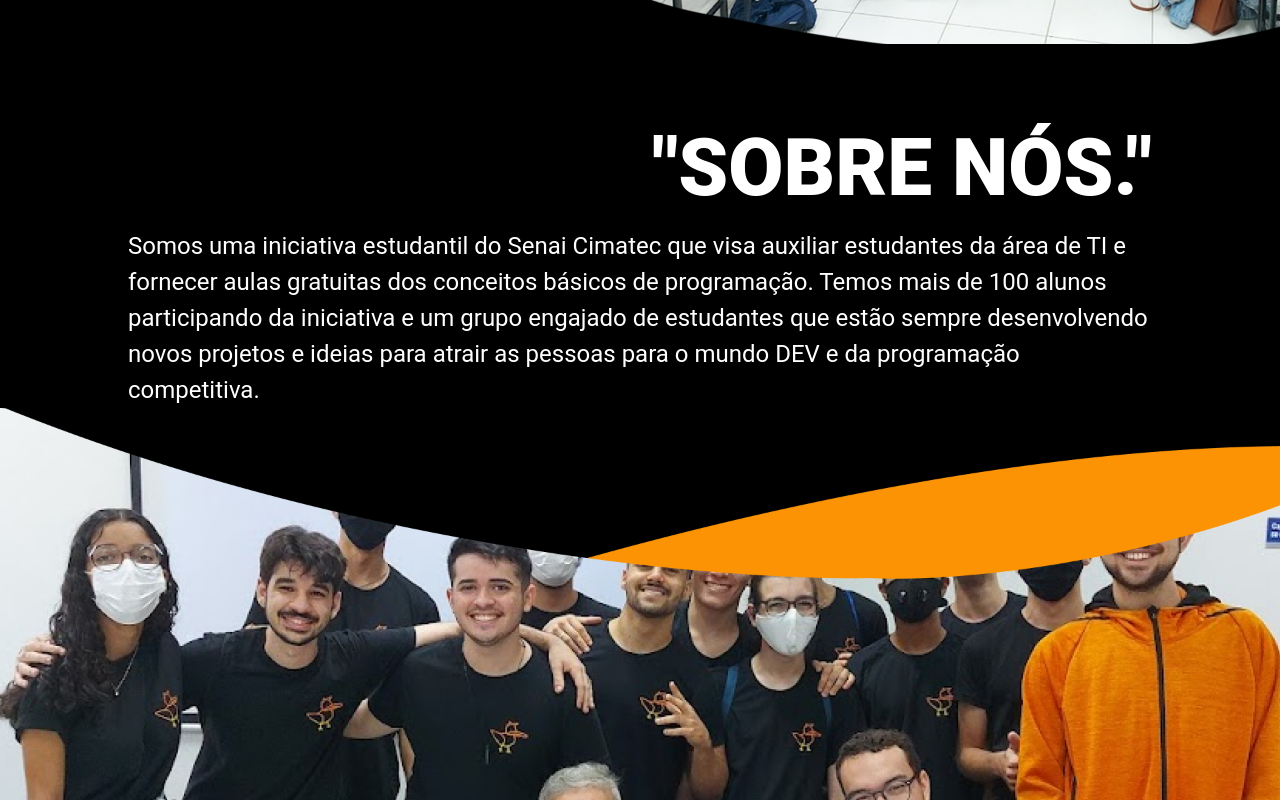
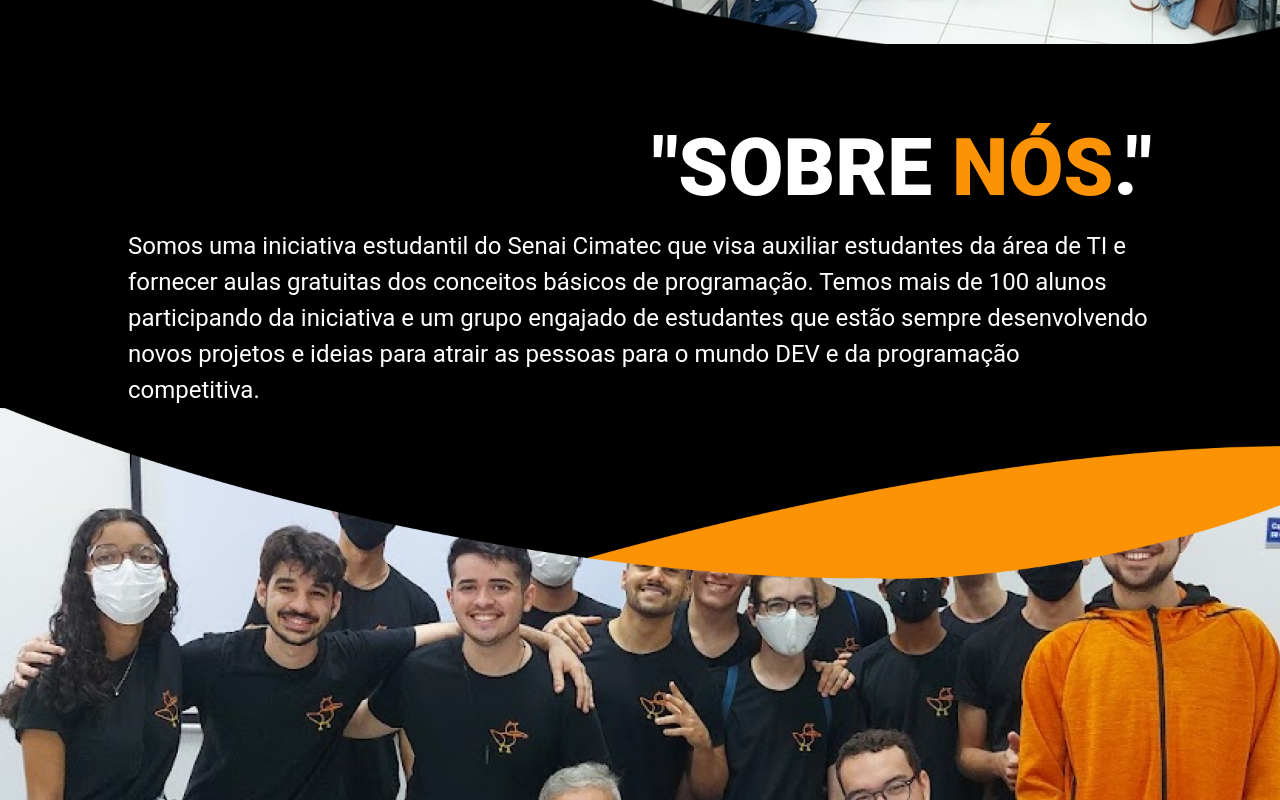
Before and after one commit to ClubeProgramacaoSSA/Front-End-Site-Clube-de-Programacao, a React (Vite) app: page / in a window 1280 px wide. Shown: the part 960-1760 px from the top of the page. Built offline with nearby package versions, Linux system fonts and the light colour scheme.

Commit message:
[fix]: applying the correct orange text in homePage

```diff
--- a/src/features/home/components/landbox.tsx
+++ b/src/features/home/components/landbox.tsx
@@ -10,17 +10,17 @@ interface conteudo {
 	image: string | null;
 }
 
-function LandBox({align, title1, title2, title3, subtext, image}: conteudo) {
+function LandBox({ align, title1, title2, title3, subtext, image }: conteudo) {
 	return (
 		<div className='divMain'>
 			<div className="topText">
-				<h1 className={align}>{title1}<span className='orangeText'>{title2}</span>{title3}</h1>
+				<h1 className={align}>{title1}<span className='text-orange'>{title2}</span>{title3}</h1>
 				<p className='subText'>{subtext}</p>
 			</div>
 			{
 				image ? (<div>
 					<img width="100%" src={image} />
-				</div>) : ( null)
+				</div>) : (null)
 			}
 
 		</div>
--- a/src/features/home/index.tsx
+++ b/src/features/home/index.tsx
@@ -19,13 +19,13 @@ export function Home() {
 			<div className="containerA text-white" >
 				<LandBox
 					align="firstTextL"
-					title1='"NÃO SEJA UM'
-					title2=" PATO"
+					title1='"NÃO SEJA UM '
+					title2="PATO"
 					title3='."'
 					subtext="~Mestre Facundes"
 					image={Landing12}
 				/>
-				<LandBox className="mt-5"
+				<LandBox
 					align="firstTextR"
 					title1='"SOBRE'
 					title2=" NÓS"
```
Also changed, not shown: 1 other file (tests, documents, lock files or other folders). Lines whose indentation alone changed are shown as unchanged.
